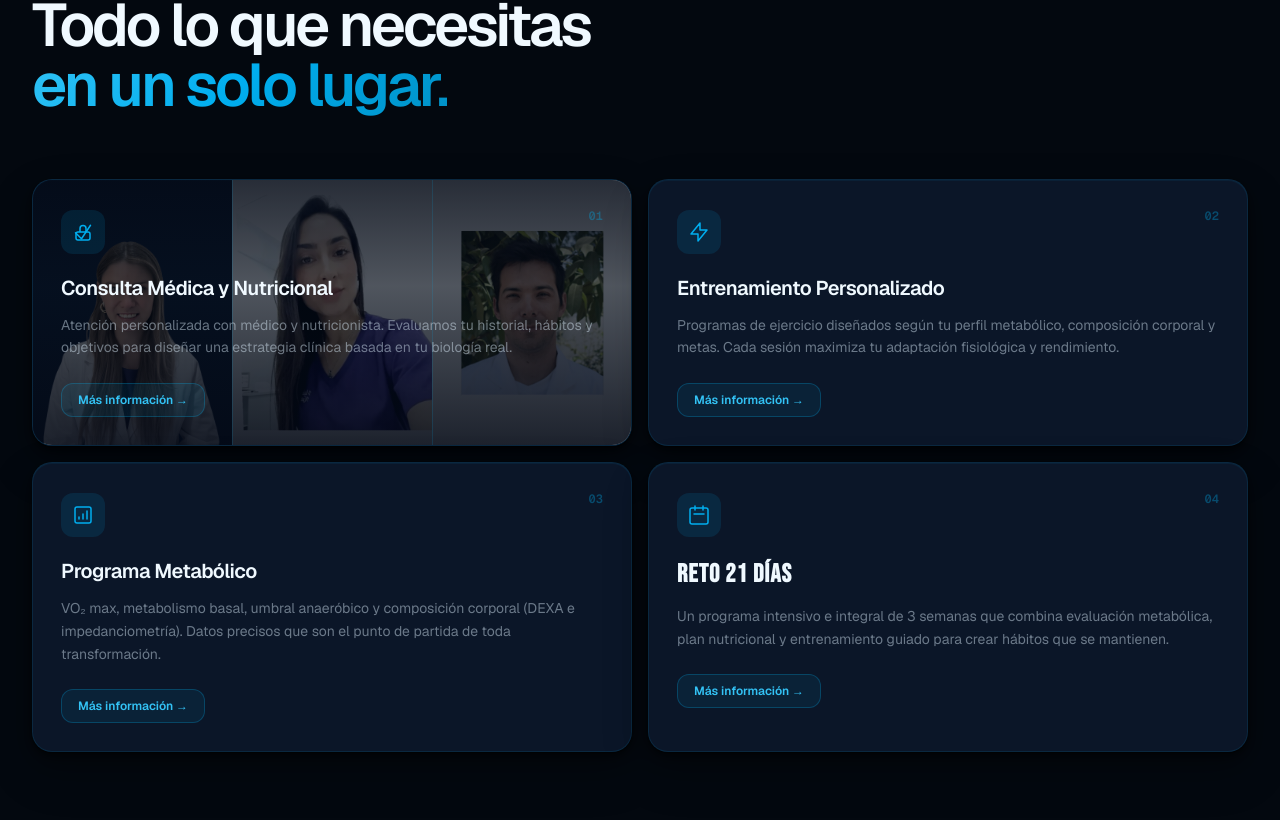
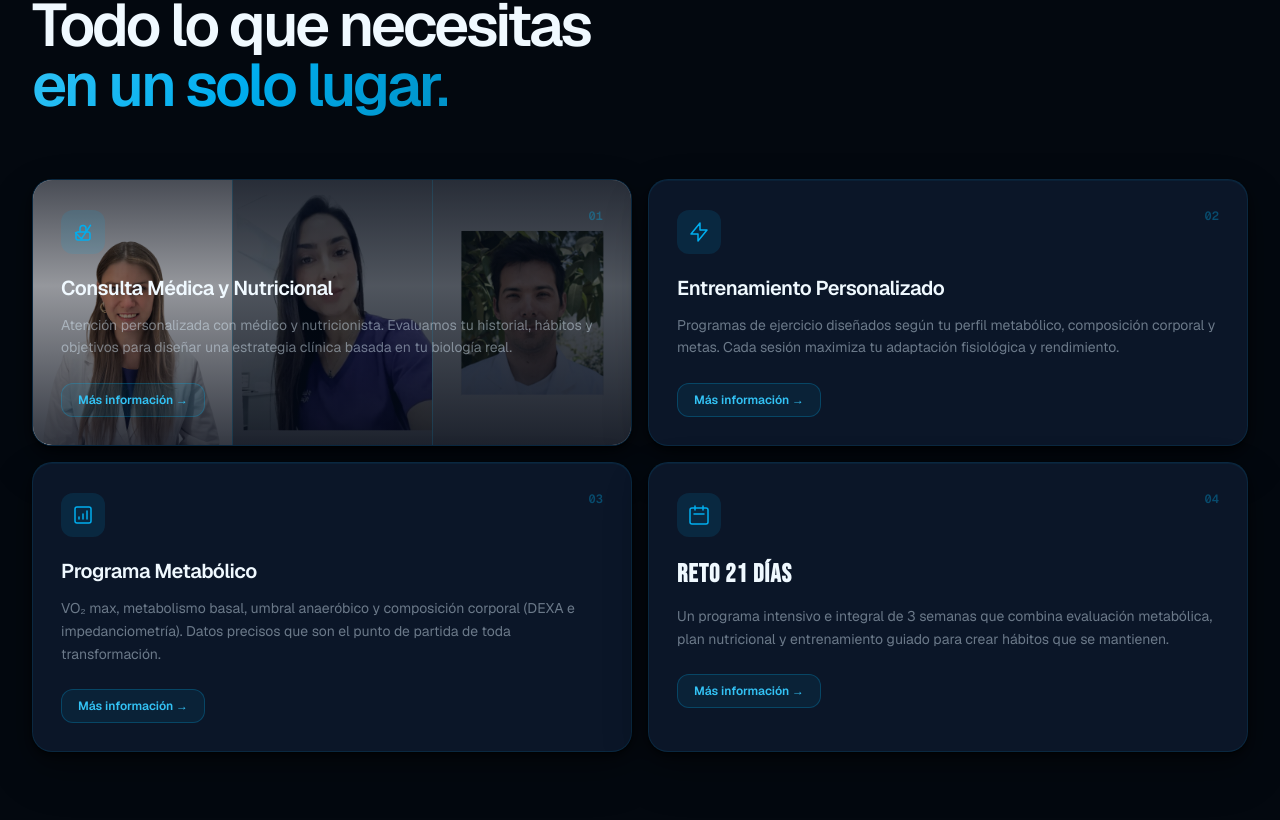
Before and after one commit to felipemunoz1983-alt/centro-metabolico, a Next.js app: page / in a window 1280 px wide. Shown: the part 2600-3420 px from the top of the page. Built offline with nearby package versions, Linux system fonts and the light colour scheme.

Commit message:
services: white background for Barbara column, dark for Valeska+Felipe

```diff
--- a/src/components/sections/ServicesSection.tsx
+++ b/src/components/sections/ServicesSection.tsx
@@ -84,24 +84,21 @@ export function ServicesSection() {
                 {i === 0 && (
                   <div className="absolute inset-0 flex pointer-events-none">
                     {[
-                      { src: `${BP}/barbara.webp`, pos: "50% 10%" },
-                      { src: `${BP}/VALE_WEB.webp`, pos: "50% 8%"  },
-                      { src: `${BP}/felipe.webp`,   pos: "50% 5%"  },
-                    ].map(({ src, pos }, idx) => (
-                      <div key={idx} className="relative flex-1 overflow-hidden">
+                      { src: `${BP}/barbara.webp`, pos: "50% 10%", bg: "#ffffff",        filter: "contrast(1.05) brightness(1.0)"                   },
+                      { src: `${BP}/VALE_WEB.webp`, pos: "50% 8%",  bg: "rgba(0,20,40,0.32)", filter: "grayscale(25%) contrast(1.05) brightness(0.78)" },
+                      { src: `${BP}/felipe.webp`,   pos: "50% 5%",  bg: "rgba(0,20,40,0.32)", filter: "grayscale(25%) contrast(1.05) brightness(0.78)" },
+                    ].map(({ src, pos, bg, filter }, idx) => (
+                      <div key={idx} className="relative flex-1 overflow-hidden" style={{ backgroundColor: bg }}>
                         <Image
                           src={src}
                           alt=""
                           fill
                           className="object-cover"
-                          style={{
-                            objectPosition: pos,
-                            filter: "grayscale(25%) contrast(1.05) brightness(0.78)",
-                          }}
+                          style={{ objectPosition: pos, filter }}
                           sizes="25vw"
                         />
-                        {/* Per-column brand tint */}
-                        <div className="absolute inset-0" style={{ backgroundColor: "rgba(0,20,40,0.32)" }} />
+                        {/* Per-column tint */}
+                        {idx > 0 && <div className="absolute inset-0" style={{ backgroundColor: bg }} />}
                       </div>
                     ))}
                     {/* Global gradient overlay */}
```
